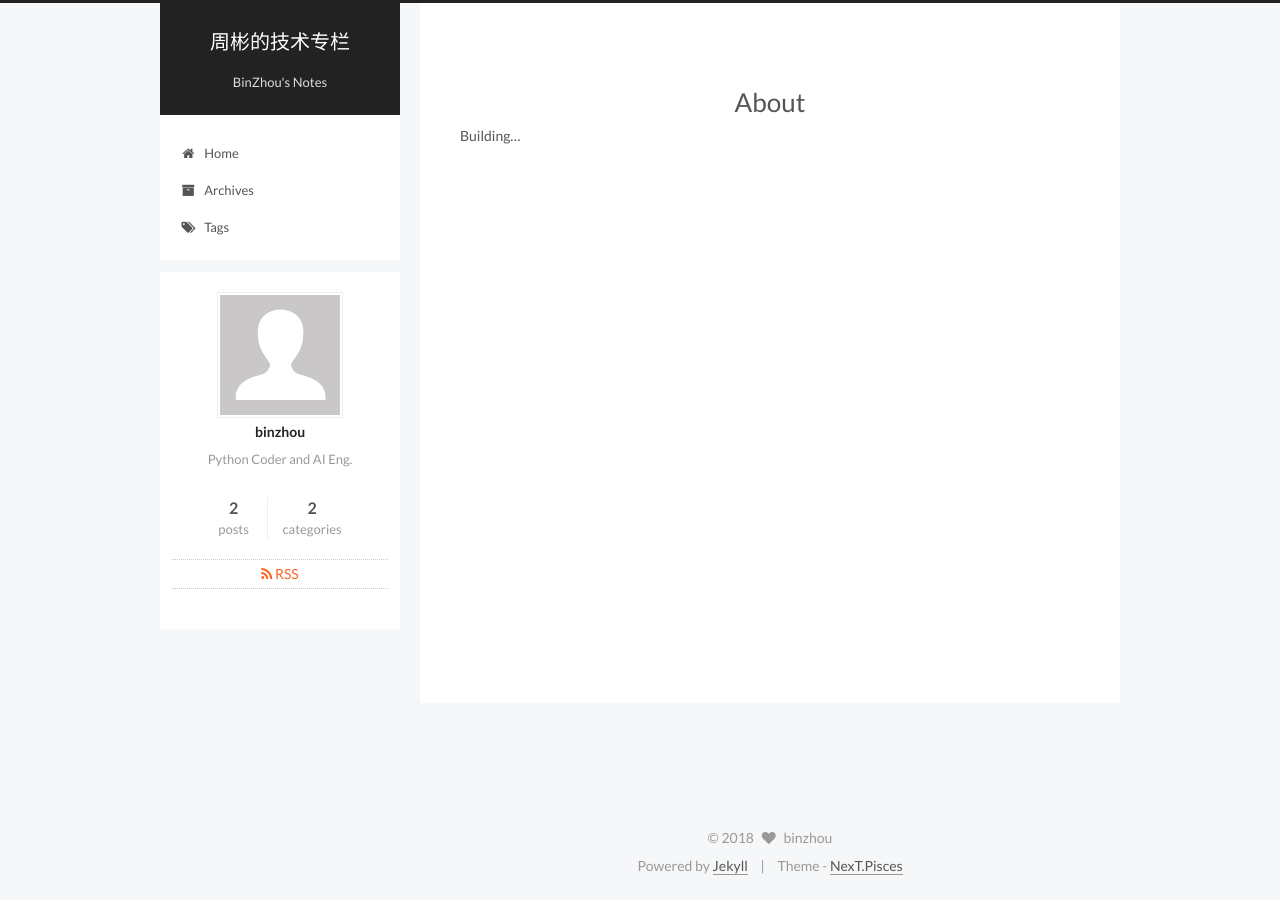
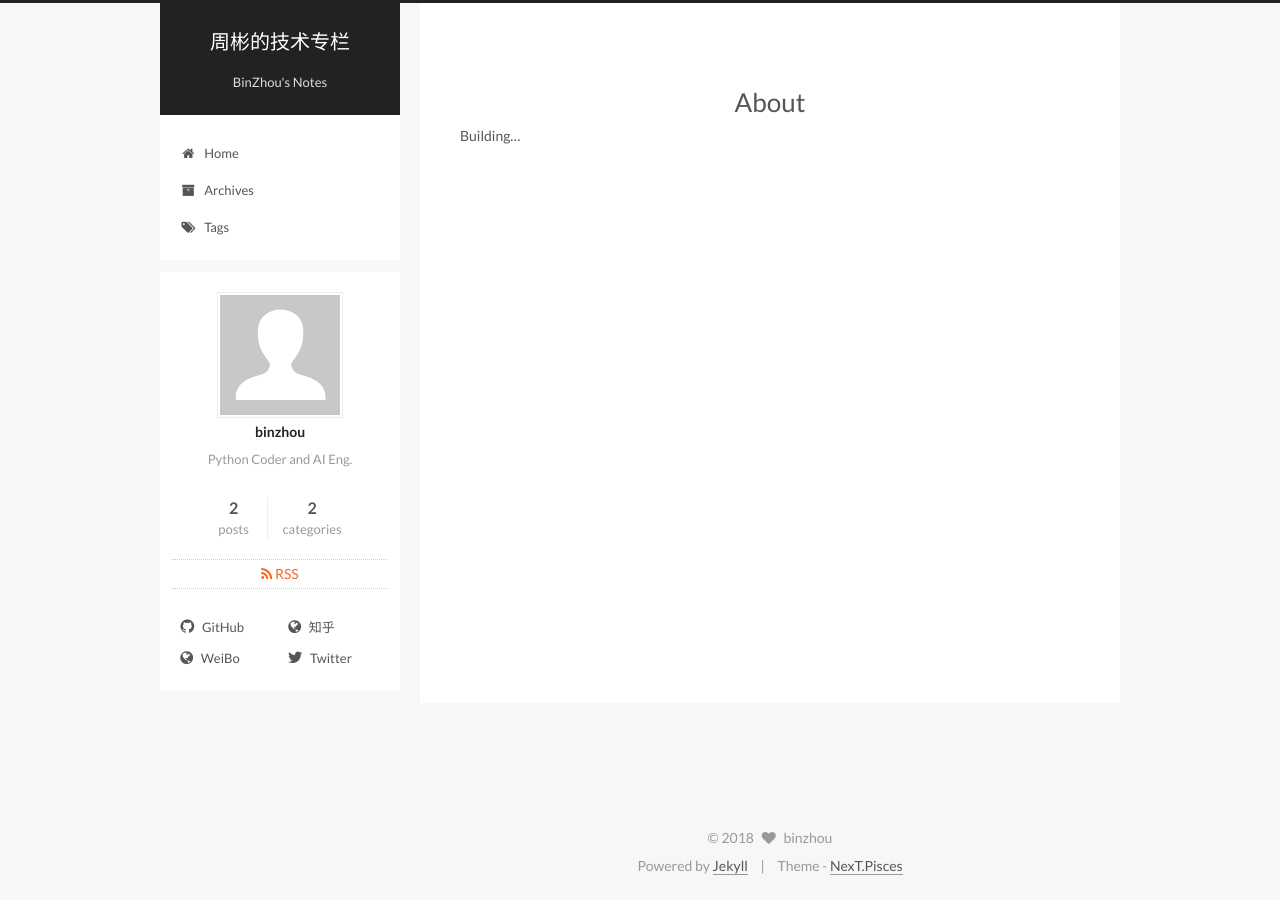
Before and after one commit to binzhouchn/binzhouchn.github.io, a Jekyll site: the page built from about/index.md, in a window 1280 px wide. Built offline with Jekyll 4.4.1, drawn with Linux system fonts in a browser that asks for light colours; some of the changed lines change nothing that is shown.

Commit message:
update 20180829

```diff
--- a/_config.yml
+++ b/_config.yml
@@ -213,8 +213,11 @@ font:
 # Social Links
 # Key is the link label showing to end users.
 # Value is the target link (E.g. GitHub: https://github.com/iissnan)
-#social:
-  #LinkLabel: Link
+social:
+  GitHub: https://github.com/binzhouchn
+  知乎: http://www.zhihu.com/people/binzhouchn
+  WeiBo: https://weibo.com
+  Twitter: http://www.twitter.com
 
 
 # Social Links Icons
```
